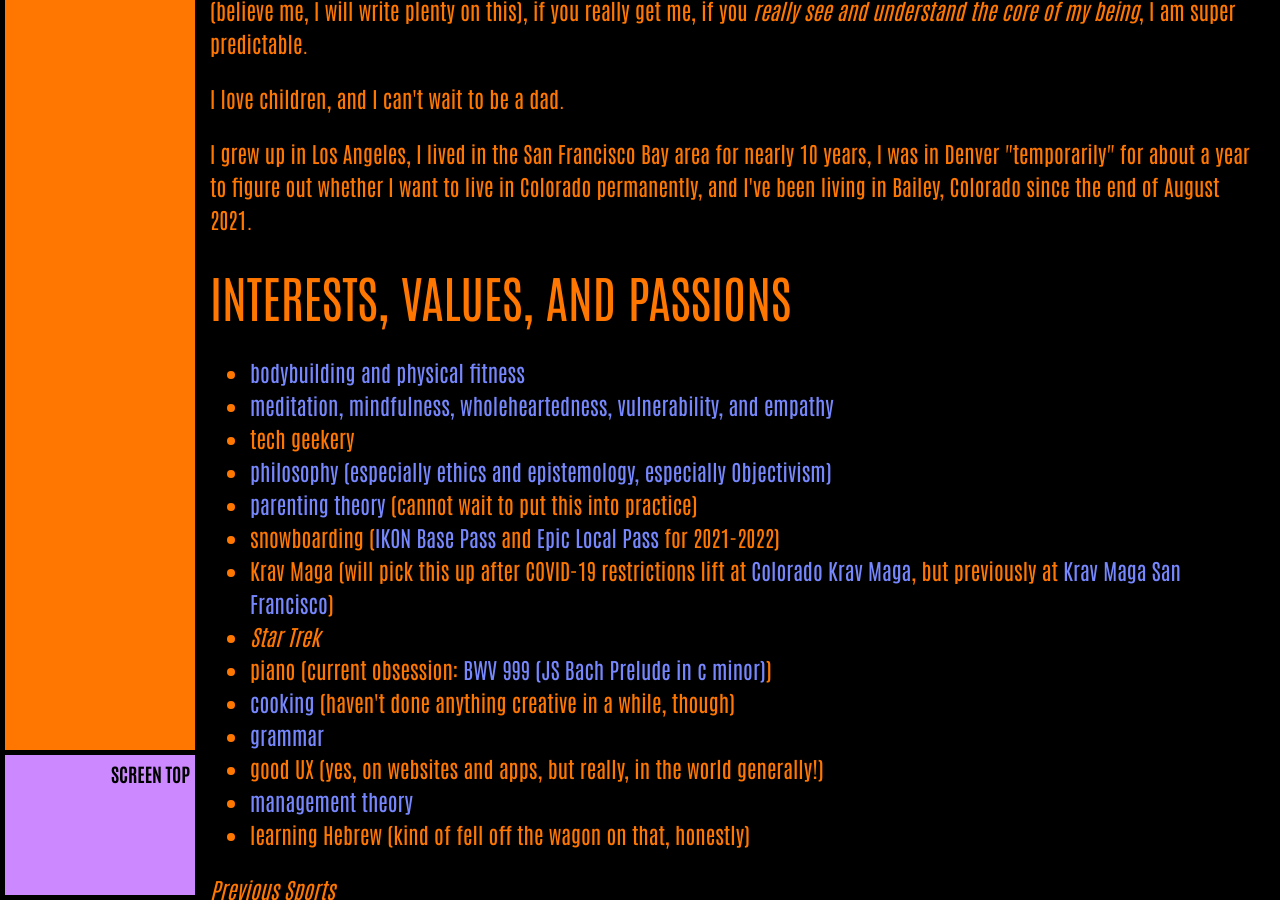
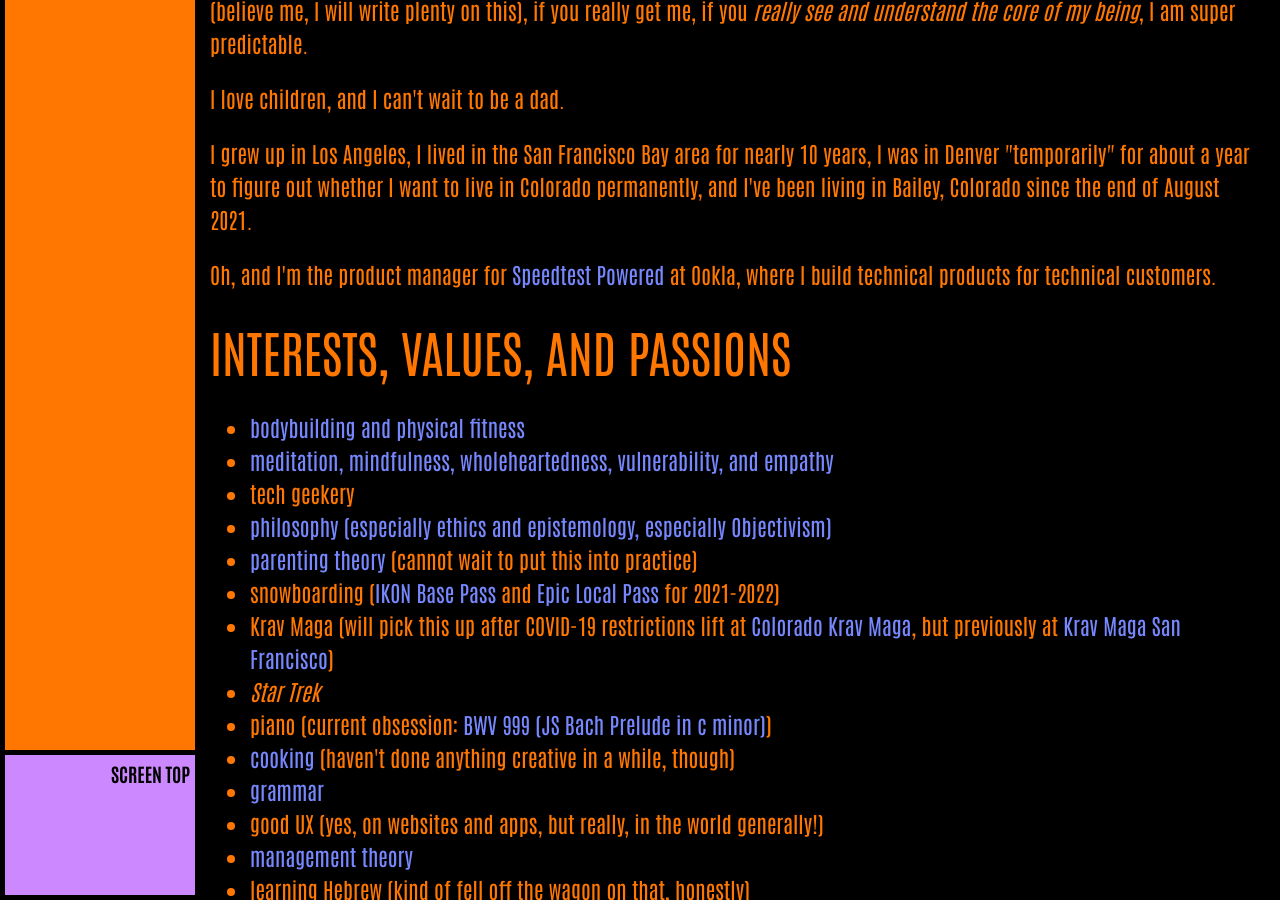
Before and after one commit to ArthurZey/arthurzey.github.io, a Jekyll site: the page built from _pages/tag_about.md, in a window 1280 px wide and 900 px high, scrolled down 3228 px. Built offline with Jekyll 4.4.1, drawn with Linux system fonts in a browser that asks for light colours; comment, search, counter and statistics services are not loaded; some of the changed text lies outside the part shown.

Commit message:
added info about Ookla and added 2022 to timeline

```diff
--- a/_pages/tag_about.md
+++ b/_pages/tag_about.md
@@ -97,6 +97,8 @@
 I love children, and I can't wait to be a dad.
 
 I grew up in Los Angeles, I lived in the San Francisco Bay area for nearly 10 years, I was in Denver "temporarily" for about a year to figure out whether I want to live in Colorado permanently, and I've been living in Bailey, Colorado since the end of August 2021.
+
+Oh, and I'm the product manager for [Speedtest Powered](https://www.ookla.com/speedtest-powered){:target="&lowbar;blank"} at Ookla, where I build technical products for technical customers.
 
 ## Interests, Values, and Passions
 * [bodybuilding and physical fitness](/physical-fitness/)
@@ -717,17 +719,29 @@
     <td markdown="span"></td>
   </tr>
   <tr>
-    <th markdown="span" rowspan="2">2021</th>
+    <th markdown="span" rowspan="3">2021</th>
     <td markdown="span"></td>
     <td markdown="span" rowspan="2">Amazon:<br />[Alexa Voice Service Device SDK](https://developer.amazon.com/en-US/alexa/devices/alexa-built-in/development-resources/sdk){:target="&lowbar;blank"}</td>
     <td markdown="span"></td>
     <td markdown="span"></td>
   </tr>
   <tr>
-    <td markdown="span">Bailey, CO</td>
+    <td markdown="span" rowspan="3">Bailey, CO</td>
     <td markdown="span"></td>
     <td markdown="span"></td>
     <td markdown="span">Bought my first home!</td>
+  </tr>
+  <tr>
+    <td markdown="span"></td>
+    <td markdown="span" rowspan="2">Ookla: [Speedtest Powered](https://www.ookla.com/speedtest-powered){:target="&lowbar;blank"}</td>
+    <td markdown="span"></td>
+    <td markdown="span"></td>
+  </tr>
+  <tr>
+    <td markdown="span">2022</td>
+    <td markdown="span"></td>
+    <td markdown="span"></td>
+    <td markdown="span"></td>
   </tr>
  </tbody>
 </table>
```
Also changed, not shown: other parts of _pages/tag_about.md (+1 -1 lines).
